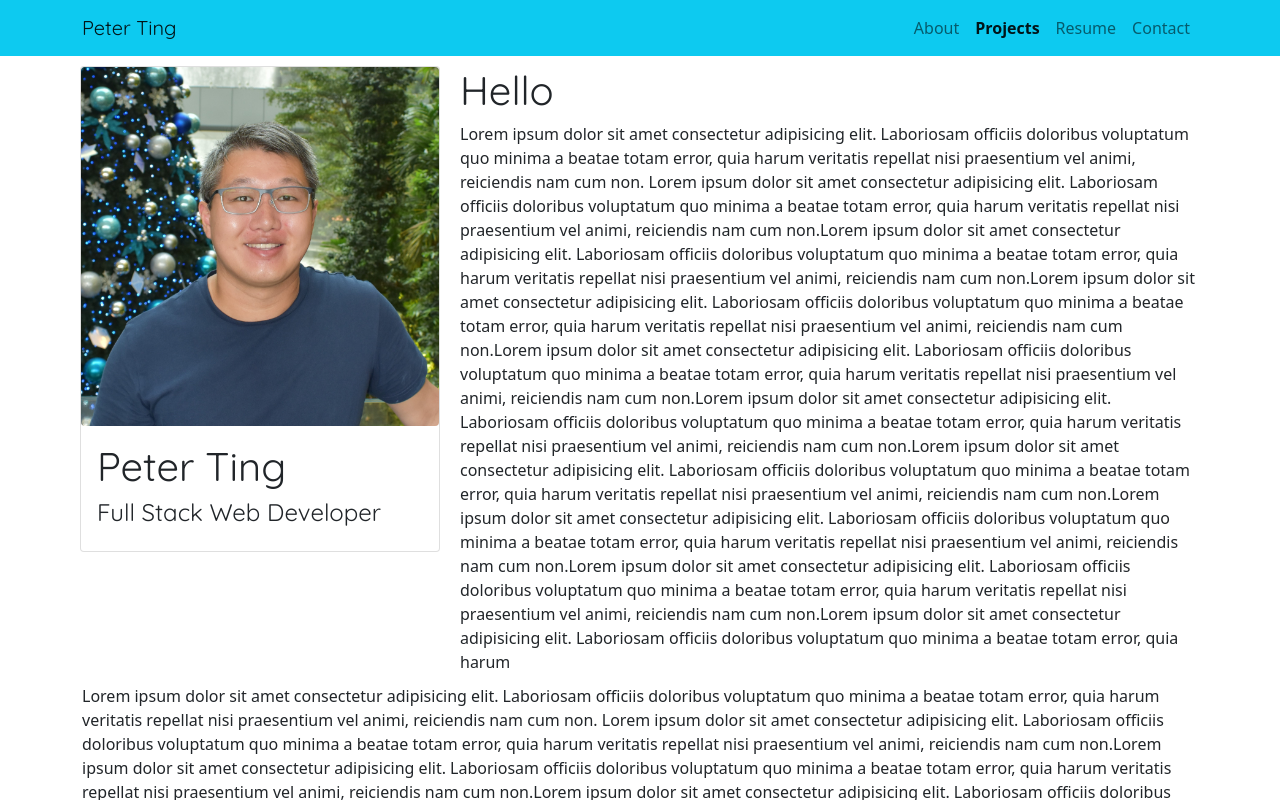
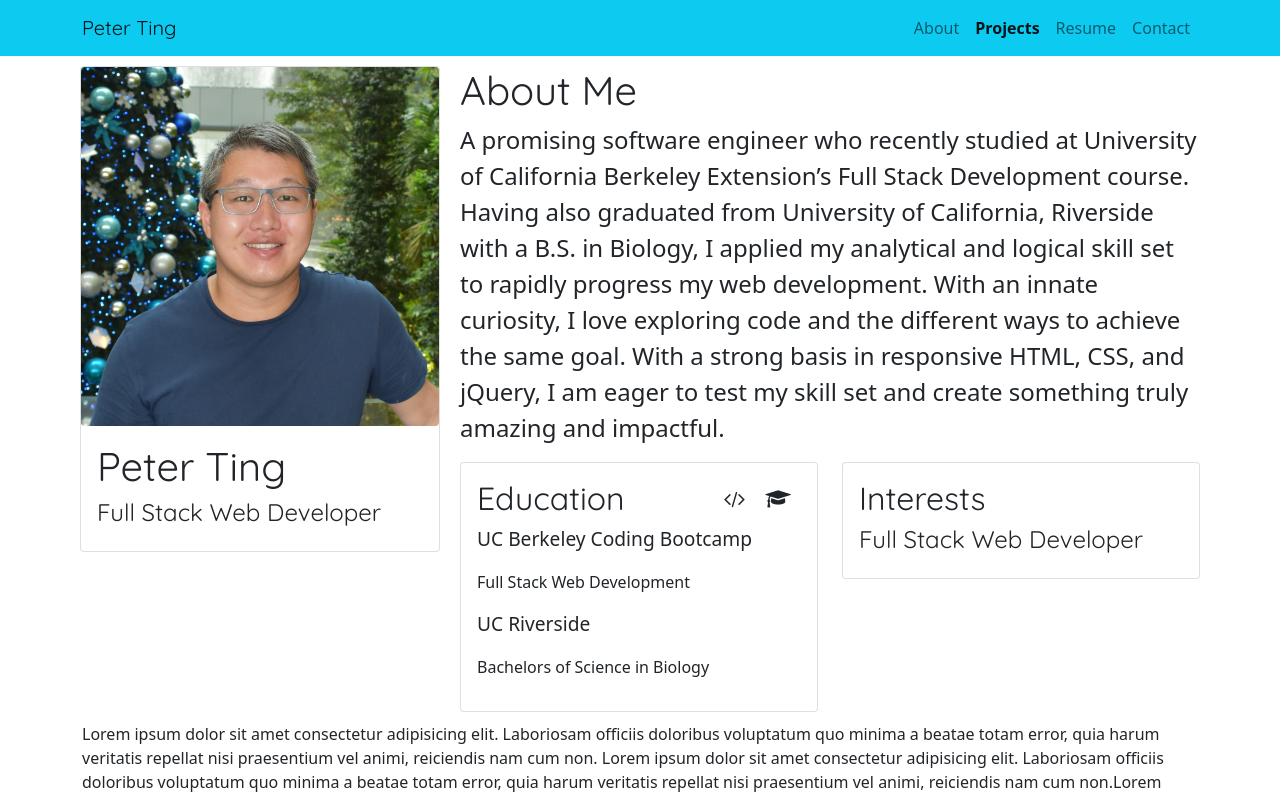
Before and after one commit to Pting1995/Portfolio-mk2, a plain HTML site: page index.html in a window 1280 px wide. Shown: the top 800 px of the page. Drawn offline with nearby package versions, Linux system fonts and the light colour scheme.

Commit message:
added about me column, and an education and interests subcolumn

```diff
--- a/Assets/style.css
+++ b/Assets/style.css
@@ -26,3 +26,16 @@ img {
 .active {
     font-weight: bold;
 }
+
+.about-text {
+    font-size: x-large;
+}
+
+.edu-institution {
+    font-size: larger;
+}
+
+i {
+    float: right;
+    margin: 10px;
+}
--- a/index.html
+++ b/index.html
@@ -4,6 +4,7 @@
 <head>
     <meta charset="UTF-8">
     <meta name="viewport" content="width=device-width, initial-scale=1.0">
+    <link href="https://maxcdn.bootstrapcdn.com/font-awesome/4.2.0/css/font-awesome.min.css" rel="stylesheet">
     <link rel="stylesheet" href="https://fonts.googleapis.com/css?family=Quicksand">
     <link href="https://cdn.jsdelivr.net/npm/bootstrap@5.0.0-beta1/dist/css/bootstrap.min.css" rel="stylesheet"
         integrity="sha384-giJF6kkoqNQ00vy+HMDP7azOuL0xtbfIcaT9wjKHr8RbDVddVHyTfAAsrekwKmP1" crossorigin="anonymous">
@@ -14,9 +15,8 @@
 <nav class="navbar navbar-expand-lg navbar-light bg-info sticky-top $blue-900" id="top-nav">
     <div class="container">
         <a class="navbar-brand important" href="#">Peter Ting</a>
-            <button class="navbar-toggler" type="button" data-bs-toggle="collapse"
-                data-bs-target="#navbarSupportedContent" aria-controls="navbarSupportedContent" aria-expanded="false"
-                aria-label="Toggle navigation">
+        <button class="navbar-toggler" type="button" data-bs-toggle="collapse" data-bs-target="#navbarSupportedContent"
+            aria-controls="navbarSupportedContent" aria-expanded="false" aria-label="Toggle navigation">
             <span class="navbar-toggler-icon"></span>
         </button>
         <div class="collapse navbar-collapse justify-content-end" id="navbarSupportedContent">
@@ -52,8 +52,48 @@
                 </div>
             </div>
             <div class="col-md-8 column">
-                <h1 class="important" id="about">Hello</h1>
-                Lorem ipsum dolor sit amet consectetur adipisicing elit. Laboriosam officiis doloribus voluptatum quo
+                <h1 class="important" id="about">About Me</h1>
+                <p class="about-text">A promising software engineer who recently studied at University of California
+                    Berkeley Extension’s
+                    Full Stack Development course. Having also graduated from University of California, Riverside with a
+                    B.S. in Biology, I applied my analytical and logical skill set to rapidly progress
+                    my web development. With an innate curiosity, I love exploring code and the different ways to
+                    achieve the same goal. With a strong basis in responsive HTML, CSS, and jQuery, I am eager to test
+                    my skill set and create something truly amazing and impactful.</p>
+                <div class="row">
+                    <div class="col-md-6">
+                        <div class="card">
+                            <div class="card-body">
+                                <i class="fa fa-graduation-cap" style="font-size:20px;"></i>
+                                <i class="fa fa-code" style="font-size:20px;"></i>
+                                <h2 class="card-title important">Education</h2>
+
+                                <p class="edu-institution">UC Berkeley Coding Bootcamp</p>
+                                <p>Full Stack Web Development</p>
+                                <p class="edu-institution">UC Riverside</p>
+                                <p>Bachelors of Science in Biology</p>
+                            </div>
+                        </div>
+
+
+                    </div>
+                    <div class="col-md-6">
+                        <div class="card">
+                            <div class="card-body">
+                                <h2 class="card-title important">Interests</h2>
+                                <h4 class="important">Full Stack Web Developer</h4>
+                            </div>
+                        </div>
+
+
+                    </div>
+                </div>
+            </div>
+        </div>
+    </div>
+    </div>
+    <div class="container-lg" id="projects">Lorem ipsum dolor sit amet consectetur adipisicing elit. Laboriosam officiis
+        doloribus voluptatum quo
         minima a beatae totam error, quia harum veritatis repellat nisi praesentium vel animi, reiciendis nam
         cum non. Lorem ipsum dolor sit amet consectetur adipisicing elit. Laboriosam officiis doloribus
         voluptatum quo minima a beatae totam error, quia harum veritatis repellat nisi praesentium vel animi,
@@ -73,11 +113,8 @@
         amet consectetur adipisicing elit. Laboriosam officiis doloribus voluptatum quo minima a beatae totam
         error, quia harum veritatis repellat nisi praesentium vel animi, reiciendis nam cum non.Lorem ipsum
         dolor sit amet consectetur adipisicing elit. Laboriosam officiis doloribus voluptatum quo minima a
-                beatae totam error, quia harum
-            </div>
-        </div>
-    </div>
-    <div class="container-lg" id="projects">Lorem ipsum dolor sit amet consectetur adipisicing elit. Laboriosam officiis doloribus voluptatum quo
+        beatae totam error, quia harumLorem ipsum dolor sit amet consectetur adipisicing elit. Laboriosam officiis
+        doloribus voluptatum quo
         minima a beatae totam error, quia harum veritatis repellat nisi praesentium vel animi, reiciendis nam
         cum non. Lorem ipsum dolor sit amet consectetur adipisicing elit. Laboriosam officiis doloribus
         voluptatum quo minima a beatae totam error, quia harum veritatis repellat nisi praesentium vel animi,
@@ -97,7 +134,8 @@
         amet consectetur adipisicing elit. Laboriosam officiis doloribus voluptatum quo minima a beatae totam
         error, quia harum veritatis repellat nisi praesentium vel animi, reiciendis nam cum non.Lorem ipsum
         dolor sit amet consectetur adipisicing elit. Laboriosam officiis doloribus voluptatum quo minima a
-        beatae totam error, quia harumLorem ipsum dolor sit amet consectetur adipisicing elit. Laboriosam officiis doloribus voluptatum quo
+        beatae totam error, quia harumLorem ipsum dolor sit amet consectetur adipisicing elit. Laboriosam officiis
+        doloribus voluptatum quo
         minima a beatae totam error, quia harum veritatis repellat nisi praesentium vel animi, reiciendis nam
         cum non. Lorem ipsum dolor sit amet consectetur adipisicing elit. Laboriosam officiis doloribus
         voluptatum quo minima a beatae totam error, quia harum veritatis repellat nisi praesentium vel animi,
@@ -117,27 +155,8 @@
         amet consectetur adipisicing elit. Laboriosam officiis doloribus voluptatum quo minima a beatae totam
         error, quia harum veritatis repellat nisi praesentium vel animi, reiciendis nam cum non.Lorem ipsum
         dolor sit amet consectetur adipisicing elit. Laboriosam officiis doloribus voluptatum quo minima a
-        beatae totam error, quia harumLorem ipsum dolor sit amet consectetur adipisicing elit. Laboriosam officiis doloribus voluptatum quo
-        minima a beatae totam error, quia harum veritatis repellat nisi praesentium vel animi, reiciendis nam
-        cum non. Lorem ipsum dolor sit amet consectetur adipisicing elit. Laboriosam officiis doloribus
-        voluptatum quo minima a beatae totam error, quia harum veritatis repellat nisi praesentium vel animi,
-        reiciendis nam cum non.Lorem ipsum dolor sit amet consectetur adipisicing elit. Laboriosam officiis
-        doloribus voluptatum quo minima a beatae totam error, quia harum veritatis repellat nisi praesentium vel
-        animi, reiciendis nam cum non.Lorem ipsum dolor sit amet consectetur adipisicing elit. Laboriosam
-        officiis doloribus voluptatum quo minima a beatae totam error, quia harum veritatis repellat nisi
-        praesentium vel animi, reiciendis nam cum non.Lorem ipsum dolor sit amet consectetur adipisicing elit.
-        Laboriosam officiis doloribus voluptatum quo minima a beatae totam error, quia harum veritatis repellat
-        nisi praesentium vel animi, reiciendis nam cum non.Lorem ipsum dolor sit amet consectetur adipisicing
-        elit. Laboriosam officiis doloribus voluptatum quo minima a beatae totam error, quia harum veritatis
-        repellat nisi praesentium vel animi, reiciendis nam cum non.Lorem ipsum dolor sit amet consectetur
-        adipisicing elit. Laboriosam officiis doloribus voluptatum quo minima a beatae totam error, quia harum
-        veritatis repellat nisi praesentium vel animi, reiciendis nam cum non.Lorem ipsum dolor sit amet
-        consectetur adipisicing elit. Laboriosam officiis doloribus voluptatum quo minima a beatae totam error,
-        quia harum veritatis repellat nisi praesentium vel animi, reiciendis nam cum non.Lorem ipsum dolor sit
-        amet consectetur adipisicing elit. Laboriosam officiis doloribus voluptatum quo minima a beatae totam
-        error, quia harum veritatis repellat nisi praesentium vel animi, reiciendis nam cum non.Lorem ipsum
-        dolor sit amet consectetur adipisicing elit. Laboriosam officiis doloribus voluptatum quo minima a
-        beatae totam error, quia harumLorem ipsum dolor sit amet consectetur adipisicing elit. Laboriosam officiis doloribus voluptatum quo
+        beatae totam error, quia harumLorem ipsum dolor sit amet consectetur adipisicing elit. Laboriosam officiis
+        doloribus voluptatum quo
         minima a beatae totam error, quia harum veritatis repellat nisi praesentium vel animi, reiciendis nam
         cum non. Lorem ipsum dolor sit amet consectetur adipisicing elit. Laboriosam officiis doloribus
         voluptatum quo minima a beatae totam error, quia harum veritatis repellat nisi praesentium vel animi,
```
Lines whose indentation alone changed are shown as unchanged.
